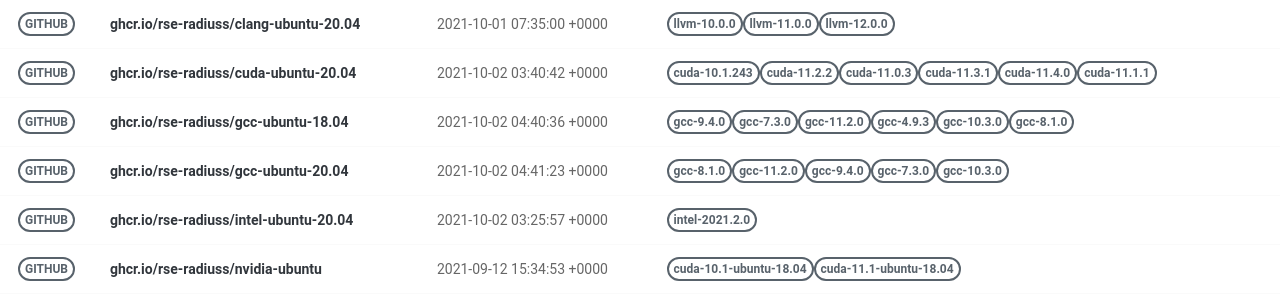
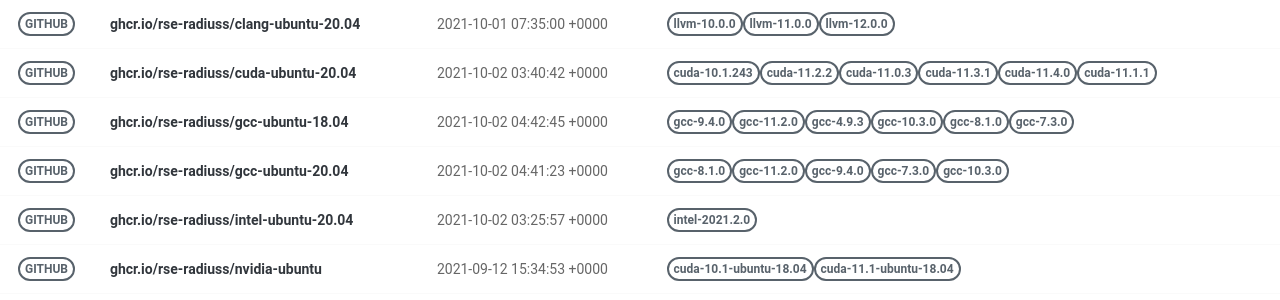
Before and after one commit to rse-ops/docker-images, a Jekyll site: the page built from pages/index.md, in a window 1280 px wide. Shown: the part 179-479 px from the top of the page. Built offline with Jekyll 4.4.1, drawn with Linux system fonts in a browser that asks for light colours; nearby versions of some CDN libraries.

Commit message:
Automated push to update library 2021-10-02

```diff
--- a/_library/ghcr.io-rse-radiuss-gcc-ubuntu-18.04.md
+++ b/_library/ghcr.io-rse-radiuss-gcc-ubuntu-18.04.md
@@ -1,7 +1,7 @@
 ---
 layout: container
 name: ghcr.io/rse-radiuss/gcc-ubuntu-18.04
-updated_at: 2021-10-02 04:40:36.829908
+updated_at: 2021-10-02 04:42:45.647895
 
 
 container_url: https://github.com/orgs/rse-radiuss/packages/container/package/gcc-ubuntu-18.04
```
Also changed, not shown: other parts of _library/ghcr.io-rse-radiuss-gcc-ubuntu-18.04.md (+3 -3 lines).
